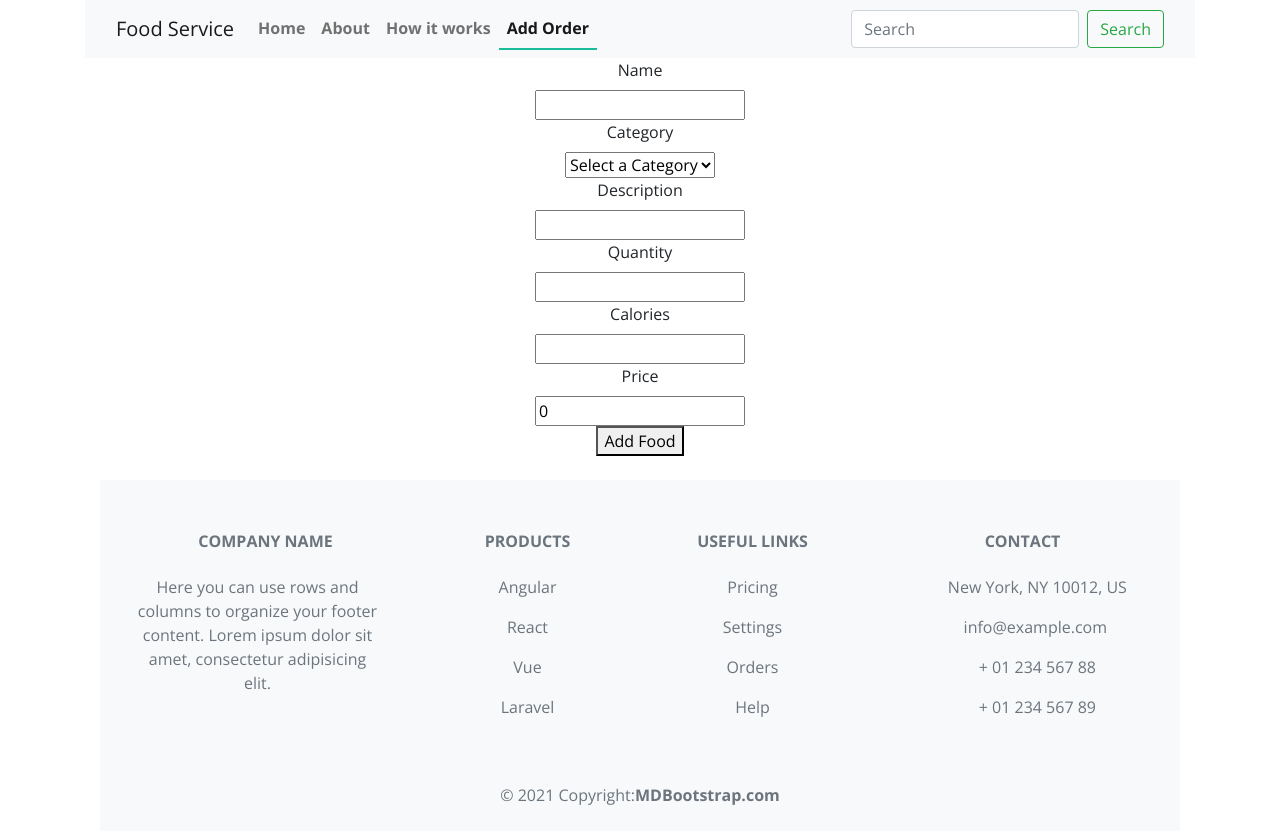
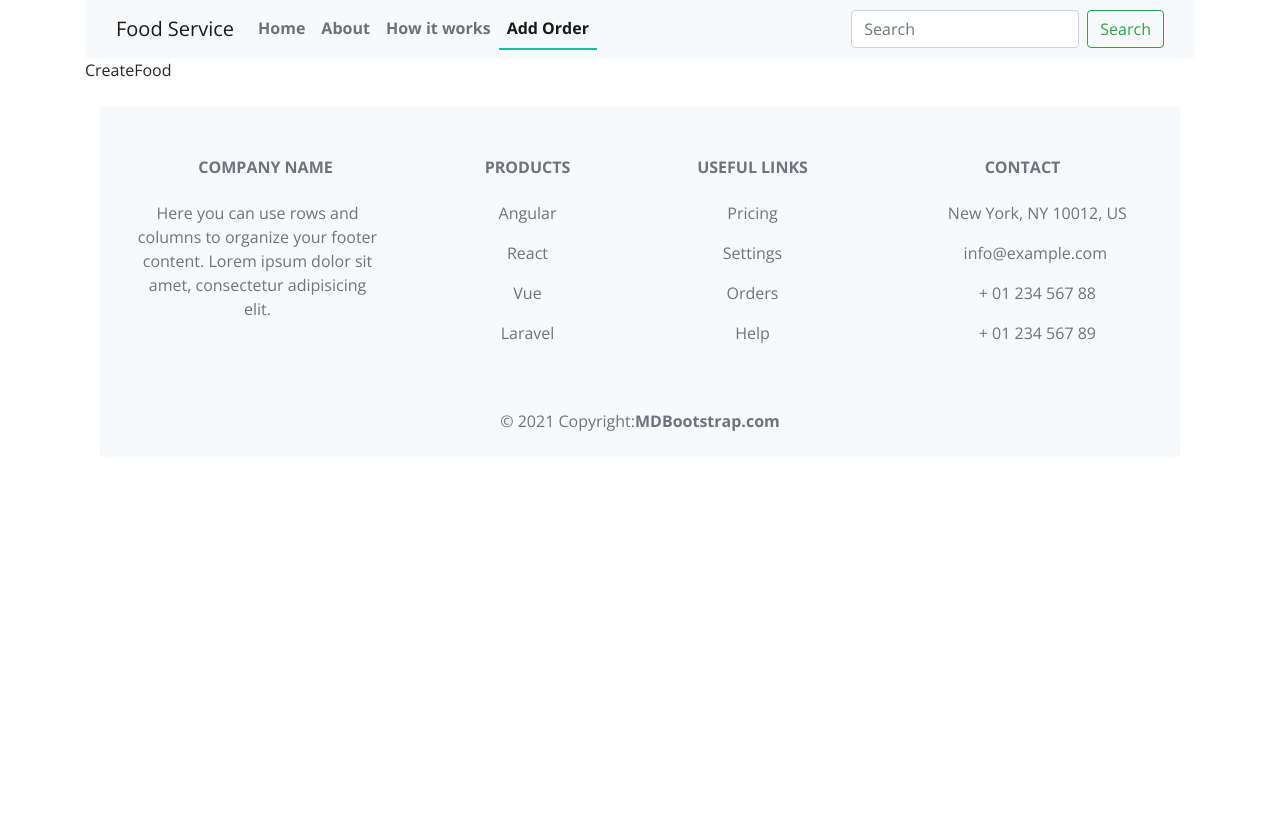
Before and after one commit to EdonaElshani/FoodService-MERN, a React (Create React App) app in the folder client/: page /new in a window 1280 px wide. After the commit the page ends 800 px from the top, so only its background shows below. Built offline with nearby package versions, Linux system fonts and the light colour scheme.

Commit message:
display details delete

```diff
--- a/client/src/components/CreateFood.js
+++ b/client/src/components/CreateFood.js
@@ -1,63 +1,9 @@
-import { useState } from 'react';
-import axios from 'axios';
-import { useNavigate } from 'react-router-dom';
+import React from 'react'
 
 const CreateFood = () => {
-  const [name, setName] = useState('');
-  const [category, setCategory] = useState('');
-  const [description, setDescription] = useState('');
-  const [quantity, setQuantity] = useState('');
-  const [calories, setCalories] = useState('');
-  const [imgPath, setImgPath] = useState('');
-  const [price, setPrice] = useState(0);
-
-  const navigate = useNavigate();
-  const handleSubmit = (e) => {
-    e.preventDefault();
-    axios
-      .post('http://localhost:8000/api/food', {
-        name,
-        category,
-        description,
-        quantity,
-        calories,
-        price,
-      })
-      .then((res) => {
-        console.log(res.data);
-        navigate('/');
-      })
-      .catch((err) => console.log("Error", err ));
-  };
-
   return (
-    <form
-      onSubmit={handleSubmit}
-      style={{ display: 'flex', flexDirection: 'column', alignItems: 'center' }}
-    >
-      <label>Name</label>
-      <input type="text" value={name} onChange={(e) => setName(e.target.value)} />
-      <label>Category</label>
-      <select value={category} name="category" onChange={(e) => setCategory(e.target.value)}>
-        <option>Select a Category</option>
-        <option value="Breakfast">Breakfast</option>
-        <option value="Lunch">Lunch</option>
-        <option value="Dinner">Dinner</option>
-        <option value="Dessert">Dessert</option>
-        <option value="Vegan">Vegan</option>
-        <option value="Vegetarian">Vegetarian</option>
-      </select>
-      <label>Description</label>
-      <input type="text" value={description} onChange={(e) => setDescription(e.target.value)} />
-      <label>Quantity</label>
-      <input type="text" value={quantity} onChange={(e) => setQuantity(e.target.value)} />
-      <label>Calories</label>
-      <input type="text" value={calories} onChange={(e) => setCalories(e.target.value)} />
-      <label>Price</label>
-      <input type="number" value={price} onChange={(e) => setPrice(e.target.value)} />
-      <button>Add Food</button>
-    </form>
+    <div>CreateFood</div>
   )
 }
 
-export default CreateFood;
+export default CreateFood
```
